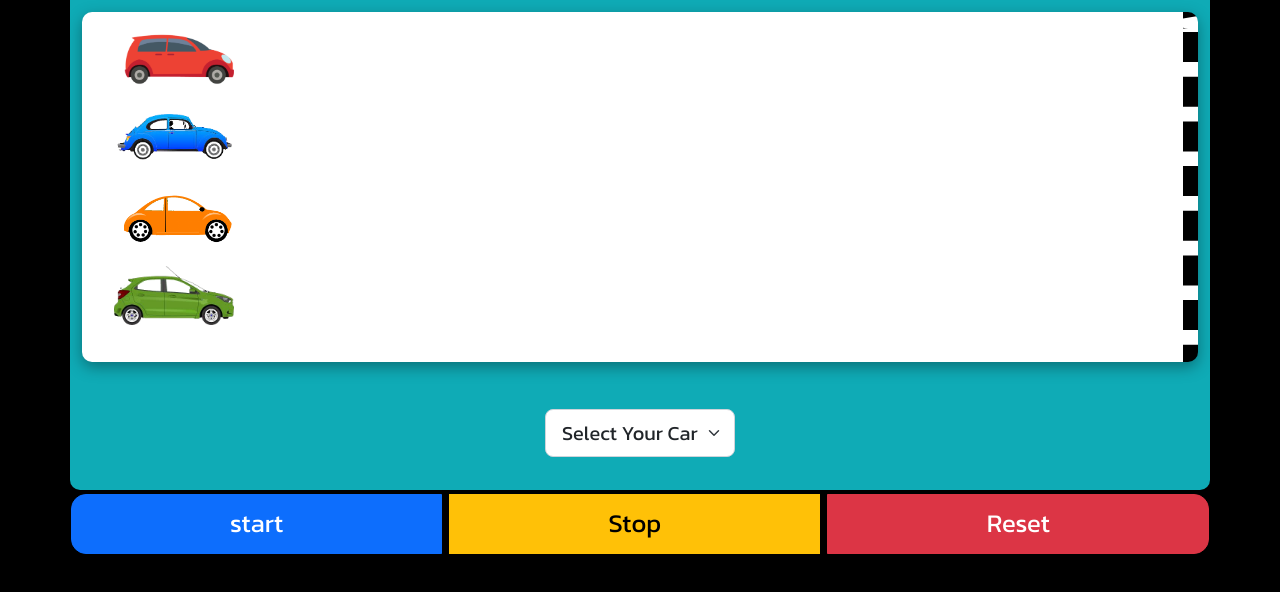
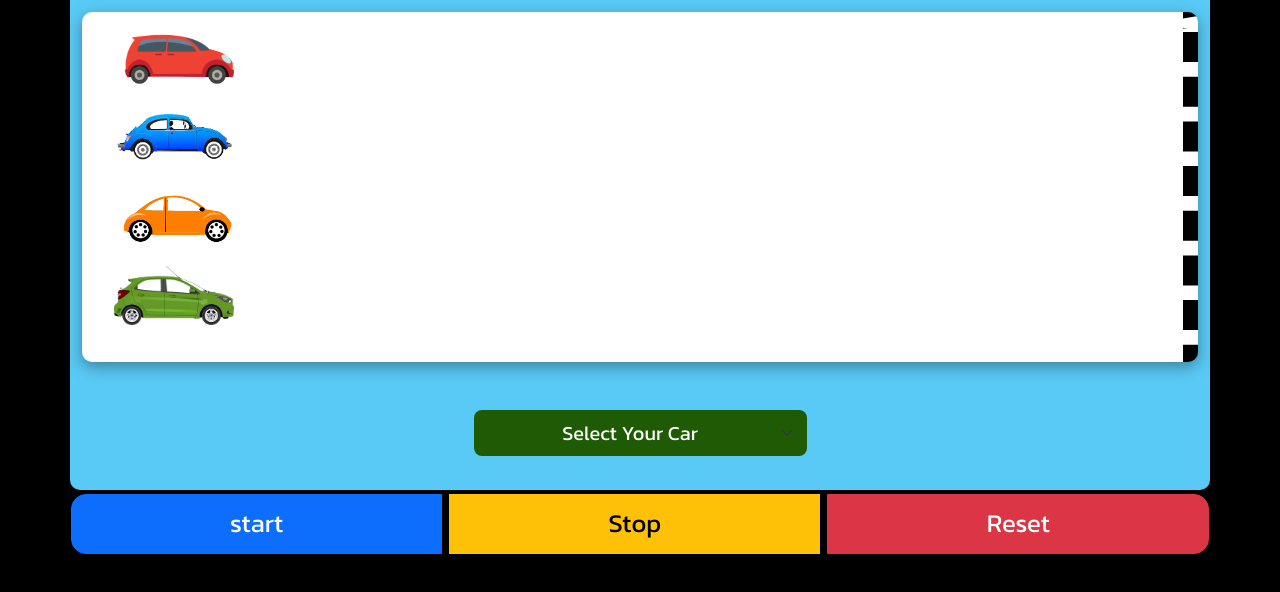
Before and after one commit to hasansakalli/random-car-race, a plain HTML site: page index.html in a window 1280 px wide. Shown: the part 158-750 px from the top of the page. Drawn offline with nearby package versions, Linux system fonts and the light colour scheme.

Commit message:
Update style.css

```diff
--- a/style.css
+++ b/style.css
@@ -35,7 +35,7 @@ body {
   place-items: center;
   margin-top: 3rem;
   color: red;
-  background-color: rgba(19, 213, 227, 0.804);
+  background-color: rgb(89, 201, 245);
   width: 100vw;
   height: 600px;
   border-radius: 10px;
@@ -121,3 +121,17 @@ li:nth-child(4) {
   display: grid;
   place-items: center;
 }
+.guess{
+  font-size: 1.3rem;
+  display: flex;
+}
+#winner{
+  color: white;
+}
+.form-select{
+width: 333px;
+text-align: center;
+border: none;
+background-color: rgb(31, 91, 4);
+color: white;
+}
```
